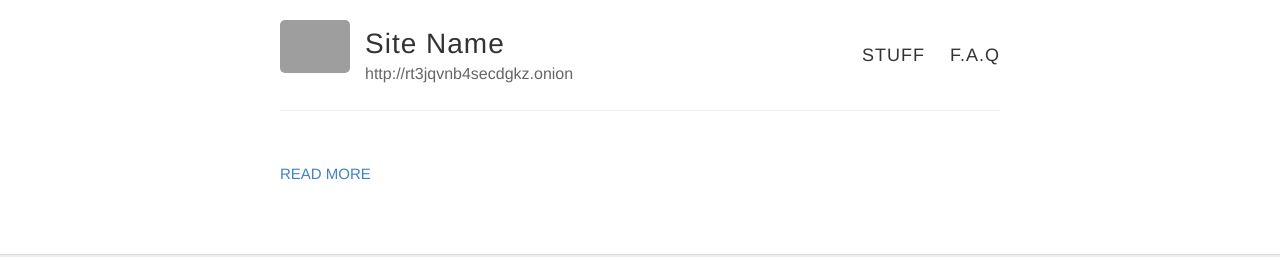
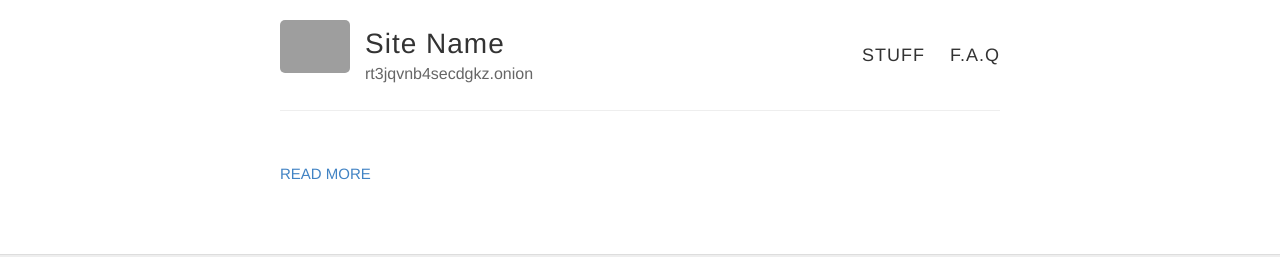
Before and after one commit to DrJekyllandMrHyde/bag, a Jekyll site: the page built from index.html, in a window 1280 px wide. Shown: the top 257 px of the page. Built offline with Jekyll 4.4.1, drawn with Linux system fonts in a browser that asks for light colours; part of the change alters nothing that is shown; grey boxes are pictures that could not be loaded.

Commit message:
Update _config.yml

```diff
--- a/_config.yml
+++ b/_config.yml
@@ -6,7 +6,7 @@
 name: Site Name
 
 # Short bio or description (displayed in the header)
-description: http://rt3jqvnb4secdgkz.onion
+description: rt3jqvnb4secdgkz.onion
 
 # URL of your avatar or profile pic (you could use your GitHub profile pic)
 avatar: https://raw.githubusercontent.com/egorch/egorch.github.io/master/images/tor140.png
```
